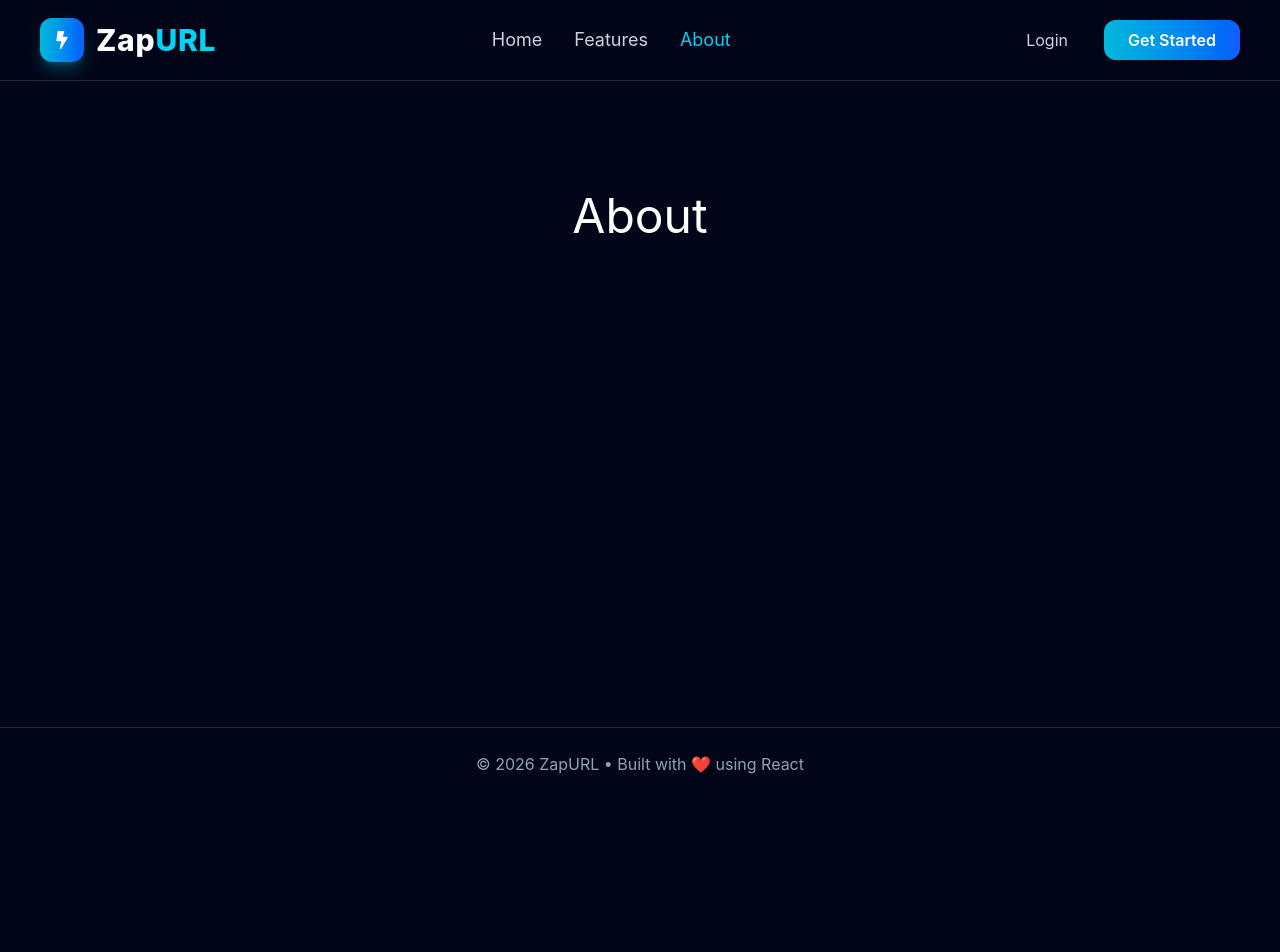
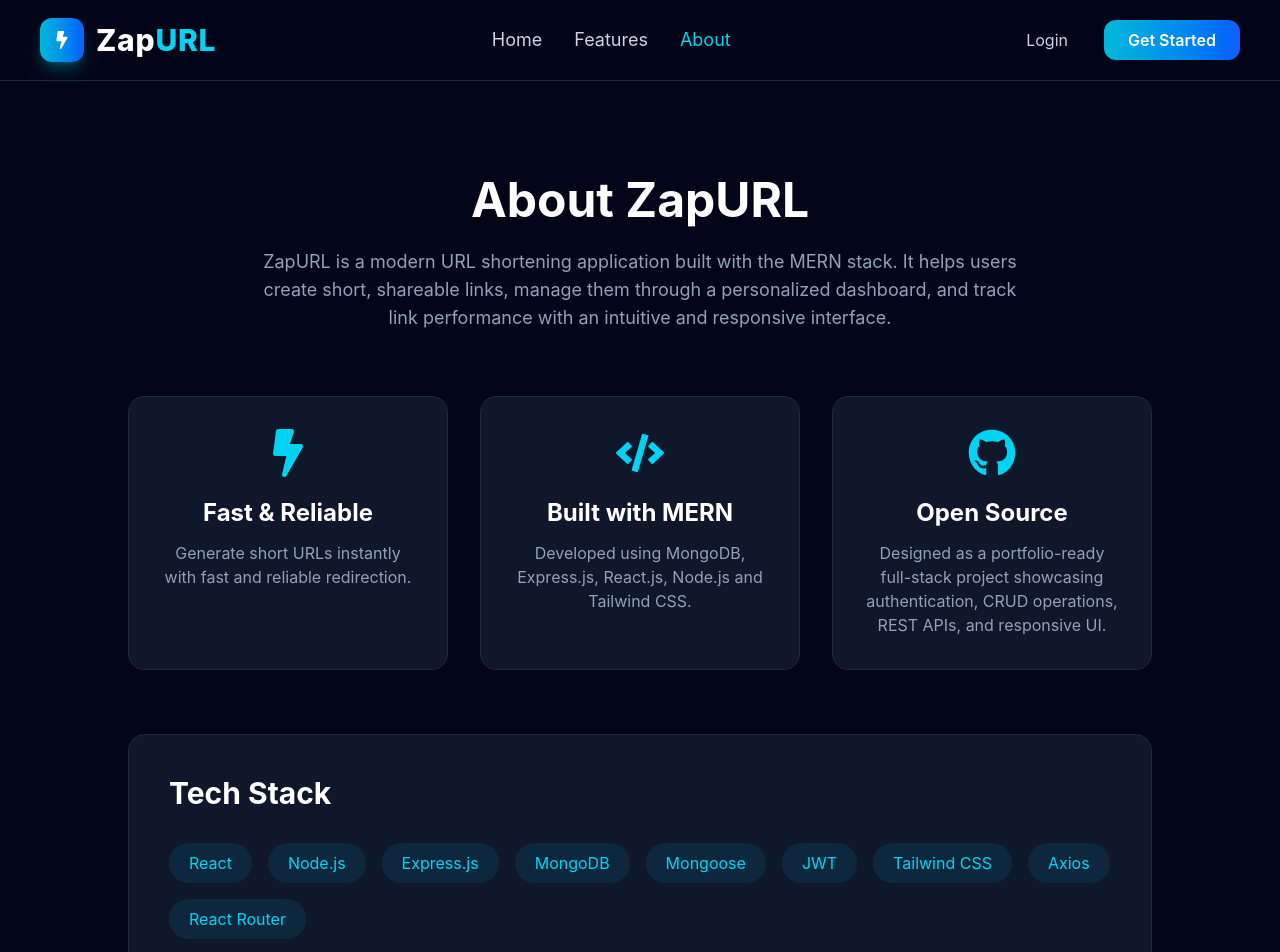
Before and after one commit to anshul1768/URL-SHORTNER-frontend, a React app: page /about in a window 1280 px wide. Shown: the top 952 px of the page. Before the commit the page ends 800 px from the top, so only its background shows below. Built offline with nearby package versions, Linux system fonts and the light colour scheme; no server answers; the HTML template or start-up script is replaced by a standard one.

Commit message:
redirection handled

```diff
--- a/src/pages/About.jsx
+++ b/src/pages/About.jsx
@@ -1,11 +1,97 @@
-import React from 'react'
+import { FaBolt, FaGithub, FaCode } from "react-icons/fa";
 
 const About = () => {
   return (
-    <div className="text-center mt-24 text-5xl">
-      About
+    <div className="min-h-screen bg-slate-950 px-6 py-20 text-white">
+      <div className="mx-auto max-w-5xl">
+
+        <h1 className="text-center text-5xl font-bold">
+          About ZapURL
+        </h1>
+
+        <p className="mx-auto mt-6 max-w-3xl text-center text-lg text-slate-400">
+          ZapURL is a modern URL shortening application built with the MERN
+          stack. It helps users create short, shareable links, manage them
+          through a personalized dashboard, and track link performance with an
+          intuitive and responsive interface.
+        </p>
+
+        <div className="mt-16 grid gap-8 md:grid-cols-3">
+
+          <div className="rounded-2xl border border-slate-800 bg-slate-900 p-8 text-center transition hover:-translate-y-2 hover:border-cyan-500">
+            <FaBolt className="mx-auto text-5xl text-cyan-400" />
+
+            <h2 className="mt-5 text-2xl font-bold">
+              Fast & Reliable
+            </h2>
+
+            <p className="mt-3 text-slate-400">
+              Generate short URLs instantly with fast and reliable redirection.
+            </p>
+          </div>
+
+          <div className="rounded-2xl border border-slate-800 bg-slate-900 p-8 text-center transition hover:-translate-y-2 hover:border-cyan-500">
+            <FaCode className="mx-auto text-5xl text-cyan-400" />
+
+            <h2 className="mt-5 text-2xl font-bold">
+              Built with MERN
+            </h2>
+
+            <p className="mt-3 text-slate-400">
+              Developed using MongoDB, Express.js, React.js, Node.js and
+              Tailwind CSS.
+            </p>
+          </div>
+
+          <div className="rounded-2xl border border-slate-800 bg-slate-900 p-8 text-center transition hover:-translate-y-2 hover:border-cyan-500">
+            <FaGithub className="mx-auto text-5xl text-cyan-400" />
+
+            <h2 className="mt-5 text-2xl font-bold">
+              Open Source
+            </h2>
+
+            <p className="mt-3 text-slate-400">
+              Designed as a portfolio-ready full-stack project showcasing
+              authentication, CRUD operations, REST APIs, and responsive UI.
+            </p>
+          </div>
+
+        </div>
+
+        <div className="mt-16 rounded-2xl border border-slate-800 bg-slate-900 p-10">
+
+          <h2 className="text-3xl font-bold">
+            Tech Stack
+          </h2>
+
+          <div className="mt-8 flex flex-wrap gap-4">
+
+            {[
+              "React",
+              "Node.js",
+              "Express.js",
+              "MongoDB",
+              "Mongoose",
+              "JWT",
+              "Tailwind CSS",
+              "Axios",
+              "React Router",
+            ].map((tech) => (
+              <span
+                key={tech}
+                className="rounded-full bg-cyan-500/10 px-5 py-2 text-cyan-400"
+              >
+                {tech}
+              </span>
+            ))}
+
+          </div>
+
+        </div>
+
+      </div>
     </div>
   );
-}
+};
 
-export default About
+export default About;
--- a/src/pages/Dashboard.jsx
+++ b/src/pages/Dashboard.jsx
@@ -243,7 +243,7 @@ const Dashboard = () => {
                       </a>
                       <button
   onClick={() =>
-    setQrUrl(`http://localhost:8000/${url.short_url}`)
+    setQrUrl(`${url.full_url}`)
   }
   className="text-yellow-400 hover:text-yellow-300 transition"
   title="QR Code"
--- a/src/pages/Features.jsx
+++ b/src/pages/Features.jsx
@@ -1,11 +1,97 @@
-import React from 'react'
+import {
+  FaLink,
+  FaLock,
+  FaChartLine,
+  FaSearch,
+  FaCopy,
+  FaTrash,
+  FaQrcode,
+  FaMobileAlt,
+} from "react-icons/fa";
+
+const features = [
+  {
+    icon: <FaLink />,
+    title: "Fast URL Shortening",
+    desc: "Convert long URLs into short, shareable links instantly.",
+  },
+  {
+    icon: <FaLock />,
+    title: "Secure Authentication",
+    desc: "JWT authentication with protected routes and HTTP-only cookies.",
+  },
+  {
+    icon: <FaChartLine />,
+    title: "Click Tracking",
+    desc: "Track how many times your short links are visited.",
+  },
+  {
+    icon: <FaSearch />,
+    title: "Search URLs",
+    desc: "Quickly search and filter your URLs from the dashboard.",
+  },
+  {
+    icon: <FaCopy />,
+    title: "Copy with One Click",
+    desc: "Copy shortened URLs instantly using the clipboard.",
+  },
+  {
+    icon: <FaTrash />,
+    title: "Delete URLs",
+    desc: "Remove unwanted URLs anytime.",
+  },
+  {
+    icon: <FaQrcode />,
+    title: "QR Code",
+    desc: "Generate QR codes for every short URL.",
+  },
+  {
+    icon: <FaMobileAlt />,
+    title: "Responsive Design",
+    desc: "Optimized for desktop, tablet, and mobile devices.",
+  },
+];
 
 const Features = () => {
   return (
-    <div className="text-center mt-24 text-5xl">
-      Features
+    <div className="min-h-screen bg-slate-950 text-white px-6 py-20">
+      <div className="mx-auto max-w-7xl">
+
+        <h1 className="text-center text-5xl font-bold">
+          Features
+        </h1>
+
+        <p className="mt-4 text-center text-slate-400">
+          Everything you need to shorten, manage, and track your URLs.
+        </p>
+
+        <div className="mt-16 grid gap-8 md:grid-cols-2 lg:grid-cols-4">
+
+          {features.map((item, index) => (
+            <div
+              key={index}
+              className="rounded-2xl border border-slate-800 bg-slate-900 p-6 transition hover:-translate-y-2 hover:border-cyan-500"
+            >
+              <div className="mb-5 text-4xl text-cyan-400">
+                {item.icon}
+              </div>
+
+              <h2 className="mb-3 text-xl font-bold">
+                {item.title}
+              </h2>
+
+              <p className="text-slate-400">
+                {item.desc}
+              </p>
+
+            </div>
+          ))}
+
+        </div>
+
+      </div>
     </div>
   );
-}
+};
 
-export default Features
+export default Features;
```
